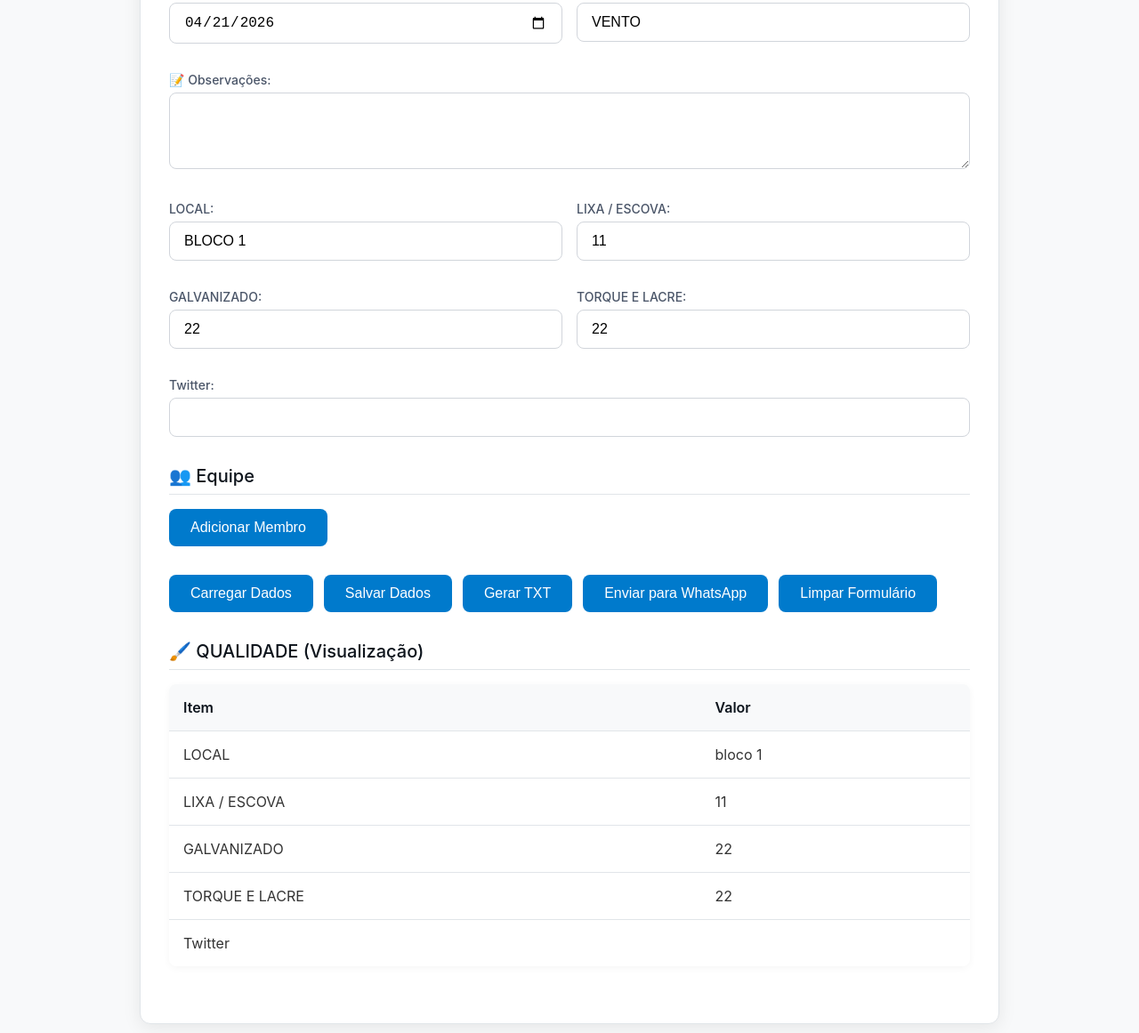
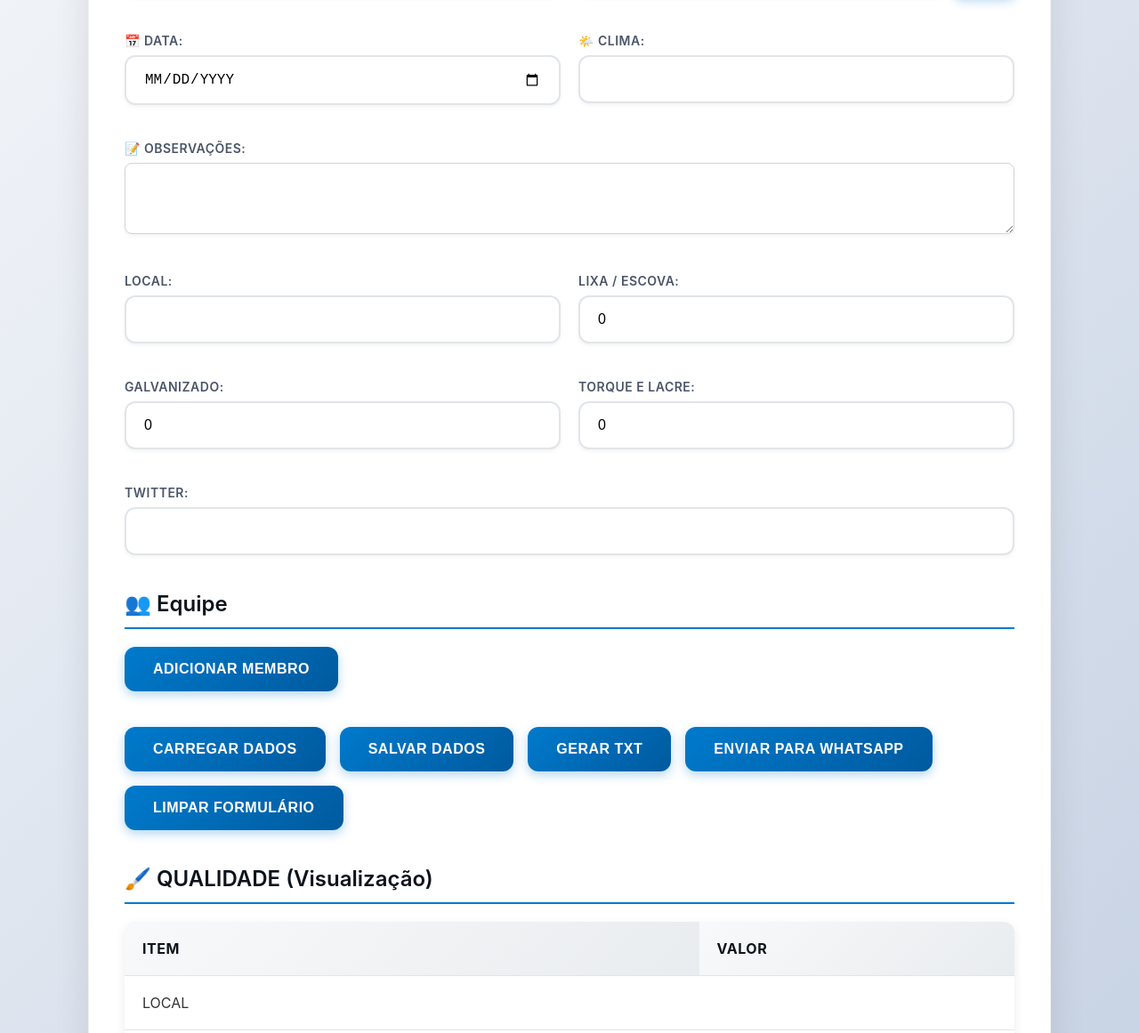
Before and after one commit to auriceliocruz/rdo, a plain HTML site: page index.html in a window 1280 px wide. Shown: the part 306-1467 px from the top of the page at 89% size. Drawn offline with Linux system fonts and the light colour scheme.

Commit message:
Melhorias no design Figma-like e formulário limpo

```diff
--- a/index.html
+++ b/index.html
@@ -9,47 +9,185 @@
             font-family: 'Inter', -apple-system, BlinkMacSystemFont, 'Segoe UI', Roboto, sans-serif;
             margin: 0;
             padding: 20px;
-            background-color: #f8f9fa;
+            background: linear-gradient(135deg, #f5f7fa 0%, #c3cfe2 100%);
             color: #333;
+            min-height: 100vh;
         }
         .container {
-            max-width: 900px;
+            max-width: 1000px;
             margin: auto;
             background: #ffffff;
-            padding: 32px;
-            border-radius: 12px;
-            box-shadow: 0 4px 20px rgba(0, 0, 0, 0.08);
-            border: 1px solid #e1e5e9;
+            padding: 40px;
+            border-radius: 16px;
+            box-shadow: 0 20px 40px rgba(0, 0, 0, 0.1), 0 0 0 1px rgba(255, 255, 255, 0.05);
+            border: 1px solid rgba(0, 0, 0, 0.05);
+            position: relative;
+            overflow: hidden;
+        }
+        .container::before {
+            content: '';
+            position: absolute;
+            top: 0;
+            left: 0;
+            right: 0;
+            height: 4px;
+            background: linear-gradient(90deg, #007acc, #005a9e);
         }
         h1 {
             text-align: center;
             color: #0d141c;
-            font-size: 28px;
-            font-weight: 600;
-            margin-bottom: 32px;
+            font-size: 32px;
+            font-weight: 700;
+            margin-bottom: 40px;
+            text-shadow: 0 1px 2px rgba(0, 0, 0, 0.1);
         }
         .section {
-            margin-bottom: 32px;
+            margin-bottom: 40px;
         }
         .section h2 {
-            font-size: 20px;
-            font-weight: 500;
+            font-size: 24px;
+            font-weight: 600;
             color: #0d141c;
-            margin-bottom: 16px;
-            padding-bottom: 8px;
-            border-bottom: 1px solid #e1e5e9;
+            margin-bottom: 20px;
+            padding-bottom: 12px;
+            border-bottom: 2px solid #007acc;
+            display: flex;
+            align-items: center;
+            gap: 8px;
         }
         .form-grid {
             display: grid;
             grid-template-columns: 1fr 1fr;
+            gap: 20px;
+        }
+        .form-group {
+            margin-bottom: 20px;
+        }
+        .form-group label {
+            display: block;
+            margin-bottom: 8px;
+            font-size: 14px;
+            font-weight: 600;
+            color: #4a5568;
+            text-transform: uppercase;
+            letter-spacing: 0.5px;
+        }
+        .form-group input, .form-group textarea {
+            width: 100%;
+            padding: 16px 20px;
+            border: 2px solid #e1e5e9;
+            border-radius: 12px;
+            font-size: 16px;
+            background-color: #ffffff;
+            transition: all 0.3s ease;
+            box-sizing: border-box;
+            text-transform: uppercase;
+            box-shadow: 0 2px 4px rgba(0, 0, 0, 0.05);
+        }
+        .form-group input:focus, .form-group textarea:focus {
+            outline: none;
+            border-color: #007acc;
+            box-shadow: 0 0 0 4px rgba(0, 122, 204, 0.1), 0 4px 12px rgba(0, 0, 0, 0.1);
+            transform: translateY(-1px);
+        }
+        .button-group {
+            display: flex;
             gap: 16px;
+            margin-top: 32px;
+            flex-wrap: wrap;
+        }
+        button {
+            padding: 16px 32px;
+            background: linear-gradient(135deg, #007acc, #005a9e);
+            color: #ffffff;
+            border: none;
+            border-radius: 12px;
+            font-size: 16px;
+            font-weight: 600;
+            cursor: pointer;
+            transition: all 0.3s ease;
+            box-shadow: 0 4px 12px rgba(0, 122, 204, 0.3);
+            text-transform: uppercase;
+            letter-spacing: 0.5px;
+        }
+        button:hover {
+            background: linear-gradient(135deg, #005a9e, #004080);
+            transform: translateY(-2px);
+            box-shadow: 0 8px 20px rgba(0, 122, 204, 0.4);
+        }
+        button:active {
+            transform: translateY(0);
+        }
+        .quality-table {
+            width: 100%;
+            border-collapse: collapse;
+            border-radius: 12px;
+            overflow: hidden;
+            box-shadow: 0 4px 12px rgba(0, 0, 0, 0.08);
+            background: #ffffff;
+        }
+        .quality-table th, .quality-table td {
+            padding: 20px;
+            text-align: left;
+            border-bottom: 1px solid #e1e5e9;
+        }
+        .quality-table th {
+            background: linear-gradient(135deg, #f8f9fa, #e9ecef);
+            font-weight: 700;
+            color: #0d141c;
+            text-transform: uppercase;
+            letter-spacing: 0.5px;
+        }
+        .quality-table tr:last-child td {
+            border-bottom: none;
+        }
+        .quality-table tr:hover {
+            background-color: #f8f9fa;
+        }
+        .equipe-item {
+            display: flex;
+            gap: 12px;
+            margin-bottom: 12px;
+            align-items: center;
+            background: #f8f9fa;
+            padding: 12px;
+            border-radius: 8px;
+            border: 1px solid #e1e5e9;
+        }
+        .equipe-item input {
+            flex: 1;
+            padding: 12px 16px;
+            border: 1px solid #d1d5db;
+            border-radius: 8px;
+            font-size: 14px;
+            text-transform: uppercase;
+            background: #ffffff;
+            transition: border-color 0.2s;
+        }
+        .equipe-item input:focus {
+            border-color: #007acc;
+            outline: none;
+        }
+        .equipe-item button {
+            padding: 8px 16px;
+            background: #dc3545;
+            color: white;
+            border: none;
+            border-radius: 6px;
+            cursor: pointer;
+            font-size: 12px;
+            transition: background 0.2s;
+        }
+        .equipe-item button:hover {
+            background: #c82333;
         }
         @media (max-width: 768px) {
             .form-grid {
                 grid-template-columns: 1fr;
             }
             .container {
-                padding: 16px;
+                padding: 20px;
+                margin: 10px;
             }
             .button-group {
                 flex-direction: column;
@@ -64,101 +202,6 @@
             .equipe-item input {
                 margin-bottom: 8px;
             }
-        }
-        .form-group {
-            margin-bottom: 16px;
-        }
-        .form-group label {
-            display: block;
-            margin-bottom: 6px;
-            font-size: 14px;
-            font-weight: 500;
-            color: #4a5568;
-        }
-        .form-group input {
-            width: 100%;
-            padding: 12px 16px;
-            border: 1px solid #d1d5db;
-            border-radius: 8px;
-            font-size: 16px;
-            background-color: #ffffff;
-            transition: border-color 0.2s, box-shadow 0.2s;
-            box-sizing: border-box;
-            text-transform: uppercase;
-        }
-        .form-group textarea {
-            width: 100%;
-            padding: 12px 16px;
-            border: 1px solid #d1d5db;
-            border-radius: 8px;
-            font-size: 16px;
-            background-color: #ffffff;
-            transition: border-color 0.2s, box-shadow 0.2s;
-            box-sizing: border-box;
-            resize: vertical;
-            font-family: inherit;
-            text-transform: uppercase;
-        }
-        .form-group textarea:focus {
-            outline: none;
-            border-color: #007acc;
-            box-shadow: 0 0 0 3px rgba(0, 122, 204, 0.1);
-        }
-        .button-group {
-            display: flex;
-            gap: 12px;
-            margin-top: 24px;
-        }
-        button {
-            padding: 12px 24px;
-            background-color: #007acc;
-            color: #ffffff;
-            border: none;
-            border-radius: 8px;
-            font-size: 16px;
-            font-weight: 500;
-            cursor: pointer;
-            transition: background-color 0.2s, transform 0.1s;
-        }
-        button:hover {
-            background-color: #005a9e;
-        }
-        button:active {
-            transform: translateY(1px);
-        }
-        .quality-table {
-            width: 100%;
-            border-collapse: collapse;
-            border-radius: 8px;
-            overflow: hidden;
-            box-shadow: 0 2px 8px rgba(0, 0, 0, 0.04);
-        }
-        .quality-table th, .quality-table td {
-            padding: 16px;
-            text-align: left;
-            border-bottom: 1px solid #e1e5e9;
-        }
-        .quality-table th {
-            background-color: #f8f9fa;
-            font-weight: 600;
-            color: #0d141c;
-        }
-        .quality-table tr:last-child td {
-            border-bottom: none;
-        }
-        .equipe-item {
-            display: flex;
-            gap: 8px;
-            margin-bottom: 8px;
-            align-items: center;
-        }
-        .equipe-item input {
-            flex: 1;
-            padding: 8px 12px;
-            border: 1px solid #d1d5db;
-            border-radius: 6px;
-            font-size: 14px;
-            text-transform: uppercase;
         }
     </style>
 </head>
@@ -261,17 +304,17 @@
     <script>
         async function loadData() {
             const data = JSON.parse(localStorage.getItem('rdoData')) || {
-                obra: "PV - Carrigaline",
-                local: "Carrigaline",
-                data: "2026-04-21",
-                clima: "vento",
+                obra: "",
+                local: "",
+                data: "",
+                clima: "",
                 equipe: [],
                 obs: "",
                 qualidade: {
-                    local: "bloco 1",
-                    lixaEscova: 11,
-                    galvanizado: 22,
-                    torqueLacre: 22,
+                    local: "",
+                    lixaEscova: 0,
+                    galvanizado: 0,
+                    torqueLacre: 0,
                     twitter: ""
                 }
             };
```
